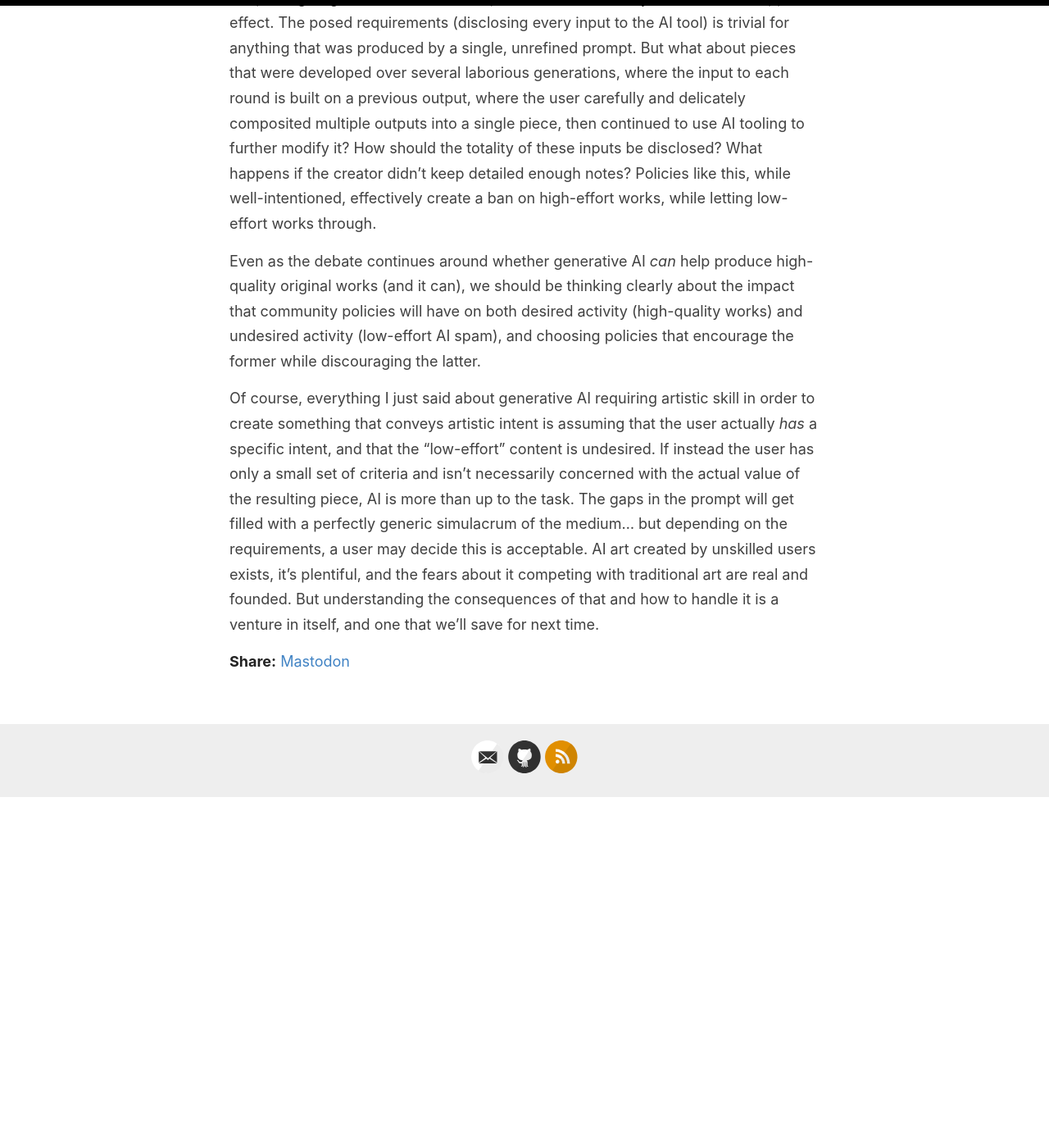
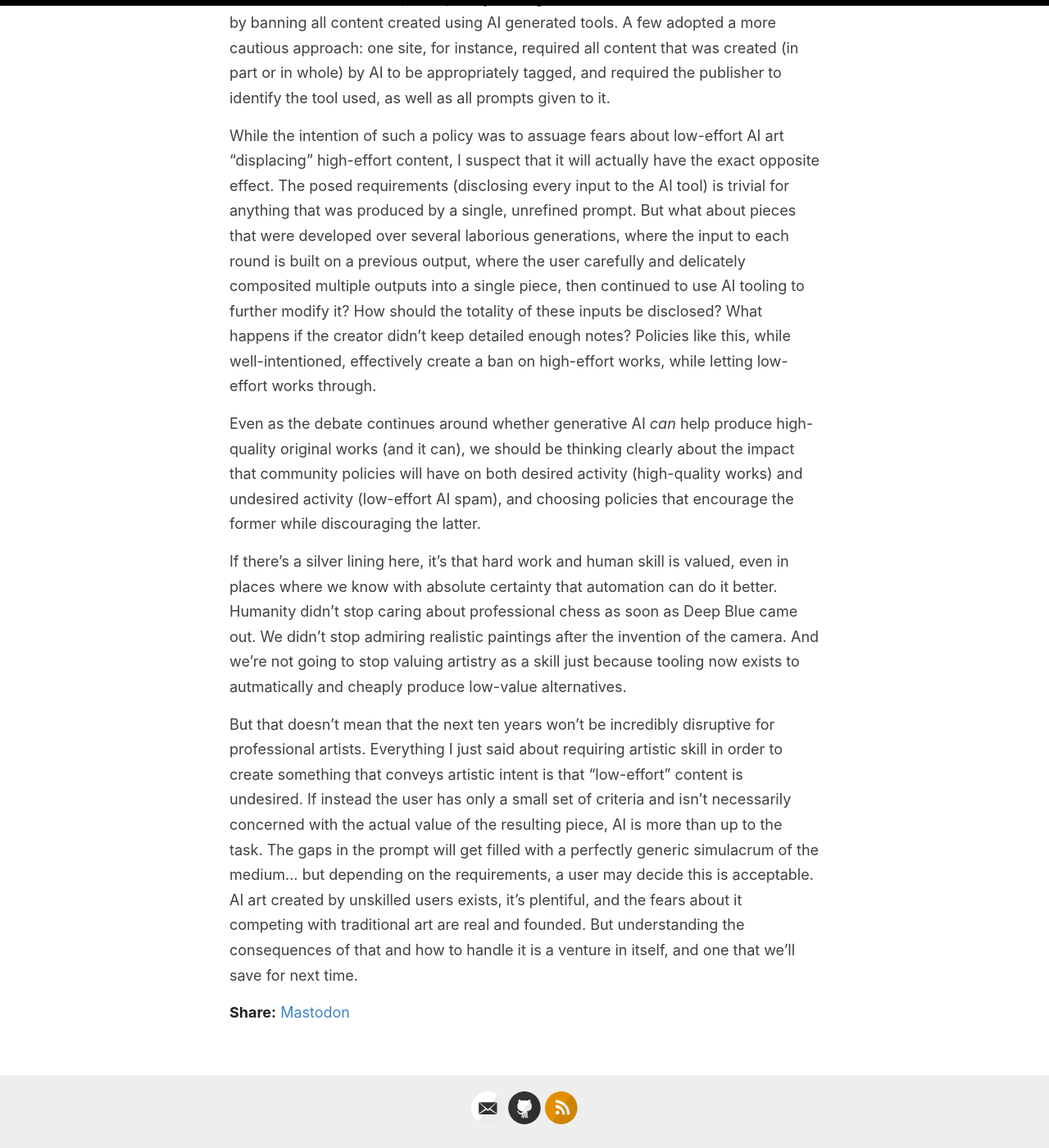
Before and after one commit to solipsis-project/solipsis-project.github.io, a Jekyll site: the page built from _posts/2023-2-15-decomposition.md, in a window 1280 px wide and 1400 px high, scrolled down 2673 px. Shown: the whole window at 82% size. Built offline with Jekyll 4.4.1, drawn with Linux system fonts in a browser that asks for light colours; comment, search, counter and statistics services are not loaded; before the commit the page ends 3646 px from its top, so only the background shows below that; some of the changed text lies outside the part shown.

Commit message:
Update final paragraph to "decomposition" post based on editor feedback.

```diff
--- a/_posts/2023-2-15-decomposition.md
+++ b/_posts/2023-2-15-decomposition.md
@@ -6,6 +6,8 @@ excerpt: "What makes someone good at using generative AI? How does the incentive
 ---
 
 (This is the third in a series of posts exploring the ramifications of generative AI.)
+
+(Note: This article was edited since it was posted. Since the site is backed by a git repo, you can see the entire history of the article [here](https://github.com/solipsis-project/solipsis-project.github.io/blob/master/_posts/2022-12-30-make-kindness.md))
 
 In the wake of Stable Diffusion, a freelance artist friend of mine jokingly told me: “No one will ever need to commission me anymore, so long as they can clearly and unambiguously describe what they want in a prompt… so on second thought, I’m safe.” It was meant as a joke, a way of making fun of clients that didn’t know how to make a meaningful request… but in doing so, my friend described a very real skill that artists have, that non-artists typically lack: the skill of decomposition.
 
@@ -23,9 +25,9 @@ There is also one crucial difference between this iterative process with an AI v
 
 Overall, this tells us two things about using AI generators to create art:
 
-1. Using an AI generator is "effortless" if and only if the user doesn't have a particular mental image or authorial intent that they're trying to convey.
+1. Using an AI generator is "effortless" only when the user doesn't have a particular mental image or authorial intent that they're trying to convey. Any sufficiently meaningful content produced with generative AI tooling still requires effort and skill from the user (although less effort and skill than would be required with non-AI tooling, perhaps substantially so.)
 
-2. Despite the fact that using an AI image generator does not require one to draw art in the conventional sense, there is still a direct relationship between the user's artistic skill and the amount of labor required to produce a satisfactory work: the more artistically fluent the user, the less labor required.
+2. Despite the fact that using an AI image generator does not require one to draw art in the conventional sense, there is still a direct relationship between the user's artistic skill and the amount of labor required to produce a satisfactory work: the more artistically fluent the user, the less labor required, and the higher quality output.
 
 The first point is important because the public perception has a tendency to cast all AI generated content as the “effortless” variety. This is because of the [Toupée Fallacy](https://en.wiktionary.org/wiki/toupee_fallacy): poor-quality AI generated art is more obviously AI generated. It is also, given the ease of creating it, more plentiful than talent and labor driven AI art. It’s reminiscent of the PR disaster that was Unity requiring Personal Tier users (and *only* Personal Tier users) to display the Unity logo in games using the engine, creating an association between the logo and a lack of quality. When low-effort content is most easily associated with your tool, your tool gains a reputation for low-effort content, even if more artistically merited content also exists.
 
@@ -35,4 +37,6 @@ While the intention of such a policy was to assuage fears about low-effort AI ar
 
 Even as the debate continues around whether generative AI *can* help produce high-quality original works (and it can), we should be thinking clearly about the impact that community policies will have on both desired activity (high-quality works) and undesired activity (low-effort AI spam), and choosing policies that encourage the former while discouraging the latter.
 
-Of course, everything I just said about generative AI requiring artistic skill in order to create something that conveys artistic intent is assuming that the user actually *has* a specific intent, and that the “low-effort” content is undesired. If instead the user has only a small set of criteria and isn’t necessarily concerned with the actual value of the resulting piece, AI is more than up to the task. The gaps in the prompt will get filled with a perfectly generic simulacrum of the medium… but depending on the requirements, a user may decide this is acceptable. AI art created by unskilled users exists, it’s plentiful, and the fears about it competing with traditional art are real and founded. But understanding the consequences of that and how to handle it is a venture in itself, and one that we’ll save for next time.
+If there's a silver lining here, it's that hard work and human skill is valued, even in places where we know with absolute certainty that automation can do it better. Humanity didn't stop caring about professional chess as soon as Deep Blue came out. We didn't stop admiring realistic paintings after the invention of the camera. And we're not going to stop valuing artistry as a skill just because tooling now exists to autmatically and cheaply produce low-value alternatives.
+
+But that doesn't mean that the next ten years won't be incredibly disruptive for professional artists. Everything I just said about requiring artistic skill in order to create something that conveys artistic intent is that “low-effort” content is undesired. If instead the user has only a small set of criteria and isn’t necessarily concerned with the actual value of the resulting piece, AI is more than up to the task. The gaps in the prompt will get filled with a perfectly generic simulacrum of the medium… but depending on the requirements, a user may decide this is acceptable. AI art created by unskilled users exists, it’s plentiful, and the fears about it competing with traditional art are real and founded. But understanding the consequences of that and how to handle it is a venture in itself, and one that we’ll save for next time.
```
